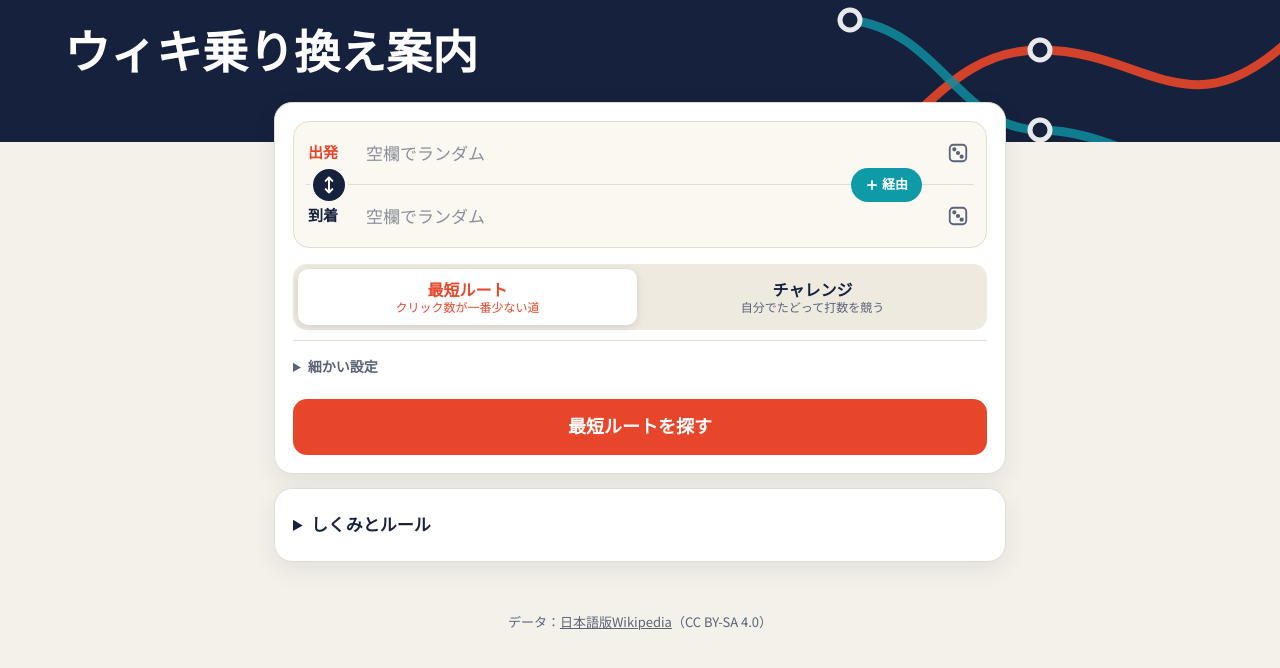
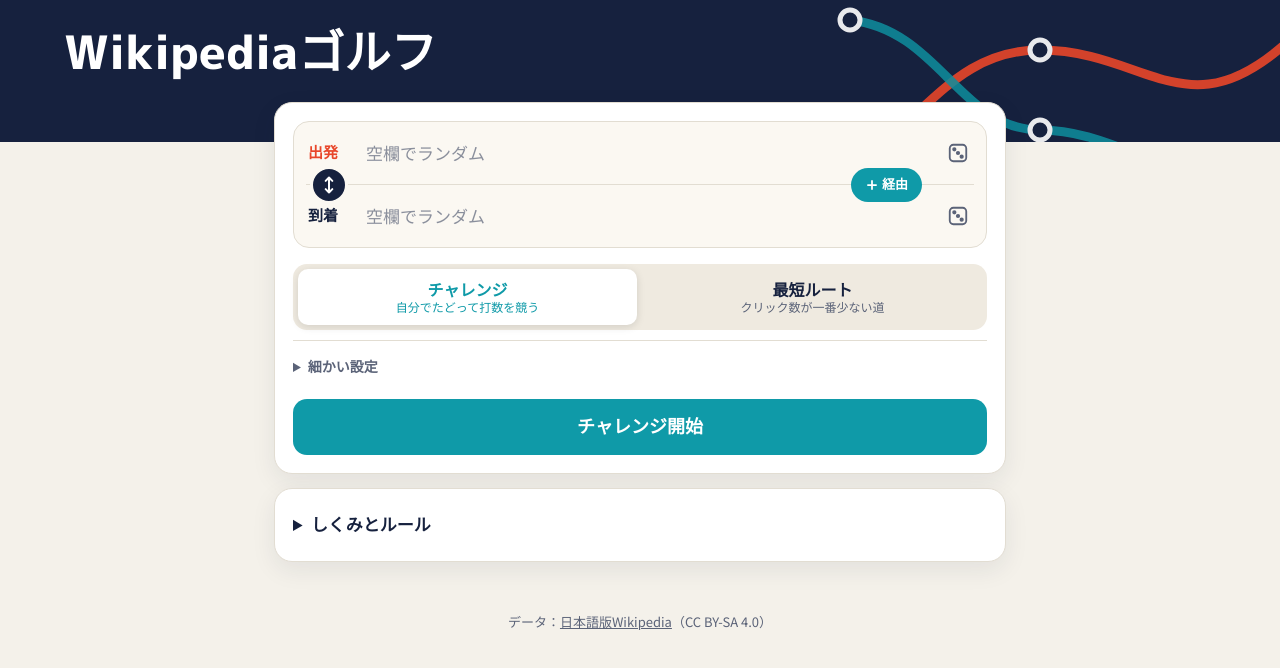
Before and after one commit to NMB48uretekure/wiki-golf, a plain HTML site: page index.html in a window 1280 px wide. Drawn offline with Linux system fonts and the light colour scheme.

Commit message:
Add files via upload

```diff
--- a/index.html
+++ b/index.html
@@ -3,12 +3,12 @@
 <head>
 <meta charset="UTF-8">
 <meta name="viewport" content="width=device-width, initial-scale=1.0">
-<title>ウィキ乗り換え案内</title>
-<meta name="description" content="どんな言葉からでも、Wikipediaの本文リンクだけをたどって指定した言葉へ。最短ルート検索と、自分でたどって打数を競うチャレンジができます。">
+<title>Wikipediaゴルフ</title>
+<meta name="description" content="どんな言葉からでも、Wikipediaの本文リンクだけをたどって指定した言葉へ。自分でリンクをたどって打数を競うチャレンジと、最短ルート検索ができます。">
 <meta property="og:type" content="website">
-<meta property="og:title" content="ウィキ乗り換え案内">
+<meta property="og:title" content="Wikipediaゴルフ">
 <meta property="og:url" content="https://nmb48uretekure.github.io/wiki-golf/">
-<meta property="og:description" content="Wikipediaの本文リンクだけで、好きな言葉から好きな言葉へ。最短ルート検索と打数チャレンジ。">
+<meta property="og:description" content="Wikipediaのリンクだけで目的の言葉まで何打で行ける？ 最短ルートと答え合わせできるWikipediaゴルフ。">
 <meta name="twitter:card" content="summary">
 <link rel="preconnect" href="https://fonts.googleapis.com">
 <link rel="preconnect" href="https://fonts.gstatic.com" crossorigin>
@@ -260,7 +260,7 @@ footer{text-align:center;font-size:13px;color:var(--sub);padding:10px 16px 30px}
     <path d="M60 30 C150 40 170 140 250 140 S380 200 500 190" fill="none" stroke="#0f9aa8" stroke-width="9" stroke-linecap="round" opacity=".85"/>
     <g fill="#16213e" stroke="#fff" stroke-width="5"><circle cx="10" cy="180" r="10"/><circle cx="250" cy="60" r="10"/><circle cx="510" cy="40" r="10"/><circle cx="250" cy="140" r="10"/><circle cx="60" cy="30" r="10"/><circle cx="500" cy="190" r="10"/></g>
   </svg>
-  <h1>ウィキ乗り換え案内</h1>
+  <h1>Wikipediaゴルフ</h1>
 </header>
 
 <main class="wrap">
@@ -318,8 +318,8 @@ footer{text-align:center;font-size:13px;color:var(--sub);padding:10px 16px 30px}
     </div>
 
     <div class="tabs" role="tablist" aria-label="検索の種類">
-      <button type="button" role="tab" id="tabShort" aria-selected="true">最短ルート<small>クリック数が一番少ない道</small></button>
-      <button type="button" role="tab" id="tabChal" aria-selected="false">チャレンジ<small>自分でたどって打数を競う</small></button>
+      <button type="button" role="tab" id="tabChal" aria-selected="true">チャレンジ<small>自分でたどって打数を競う</small></button>
+      <button type="button" role="tab" id="tabShort" aria-selected="false">最短ルート<small>クリック数が一番少ない道</small></button>
     </div>
 
 
@@ -342,8 +342,8 @@ footer{text-align:center;font-size:13px;color:var(--sub);padding:10px 16px 30px}
     <details>
       <summary>しくみとルール</summary>
       <p><b>本文リンクだけ</b>：脚注・出典・関連項目・外部リンクの節、記事下部の折りたたみ一覧表（ナビゲーションボックス）のリンクは使いません。見つかったルートは、全区間の記事本文を実際に読み直して確認してから表示します。</p>
+      <p><b>チャレンジ</b>：自分で記事の中のリンクを押して到着を目指します。押した回数が「打数」で、画面の下に今の打数と、そのルートの最短打数が出ます。「戻る」も1打に数えます。脚注・一覧表など本文以外のリンクは押せません。</p>
       <p><b>最短ルート</b>：出発側（記事内のリンク）と到着側（その記事へリンクしている記事）の両方から広げて、出会った所でつなぎます。調べた範囲の中で一番クリック数の少ないルートを出します（Wikipedia全体を調べ尽くすわけではないので、まれにもっと短い道が残っていることがあります）。</p>
-      <p><b>チャレンジ</b>：自分で記事の中のリンクを押して到着を目指します。押した回数が「打数」で、画面の下に今の打数と、そのルートの最短打数が出ます。「戻る」も1打に数えます。脚注・一覧表など本文以外のリンクは押せません。</p>
       <p><b>確実に着くための工夫</b>：年・日付の記事を外して見つからない場合は外さずに探し直し、ランダムな出発で行き止まりの場合は別の言葉で出発し直します。到着の記事にどこからも本文リンクが無い場合だけは、たどり着けません。</p>
     </details>
   </section>
@@ -909,7 +909,7 @@ const esc = (s) => String(s ?? '').replace(/[&<>"']/g, (c) => ({ '&': '&amp;', '
 const wikiUrl = (t) => 'https://ja.wikipedia.org/wiki/' + encodeURIComponent(String(t).replace(/ /g, '_'));
 const HKEY = 'wiki_norikae_history_v1';
 
-const st = { mode: 'shortest', steps: 3, avoidDates: true, busy: false, ctrl: null, t0: 0, timer: null, result: null, sel: 0, hist: [], info: new Map(), lastQuery: null };
+const st = { mode: 'challenge', steps: 3, avoidDates: true, busy: false, ctrl: null, t0: 0, timer: null, result: null, sel: 0, hist: [], info: new Map(), lastQuery: null };
 
 E.hooks.progress = (text, phase) => { if (text) { $('progText').textContent = text; const v = document.getElementById('vs1'); if (v) v.textContent = text; } if (phase) $('phase').textContent = phase; };
 E.hooks.metrics = (m) => { $('mCalls').textContent = E.calls; if (m) { $('mF').textContent = m.fwd.toLocaleString(); $('mB').textContent = m.bwd.toLocaleString(); } const v = document.getElementById('vs2'); if (v) v.textContent = `通信 ${E.calls}回 ・ 出発側 ${$('mF').textContent}記事 ・ 到着側 ${$('mB').textContent}記事`; };
```
